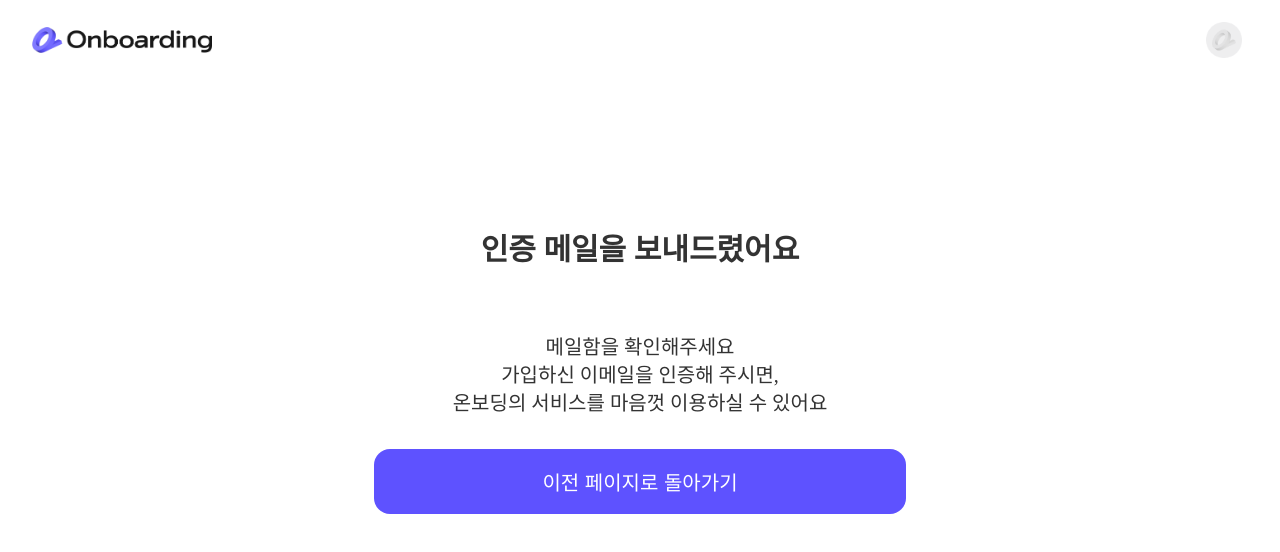
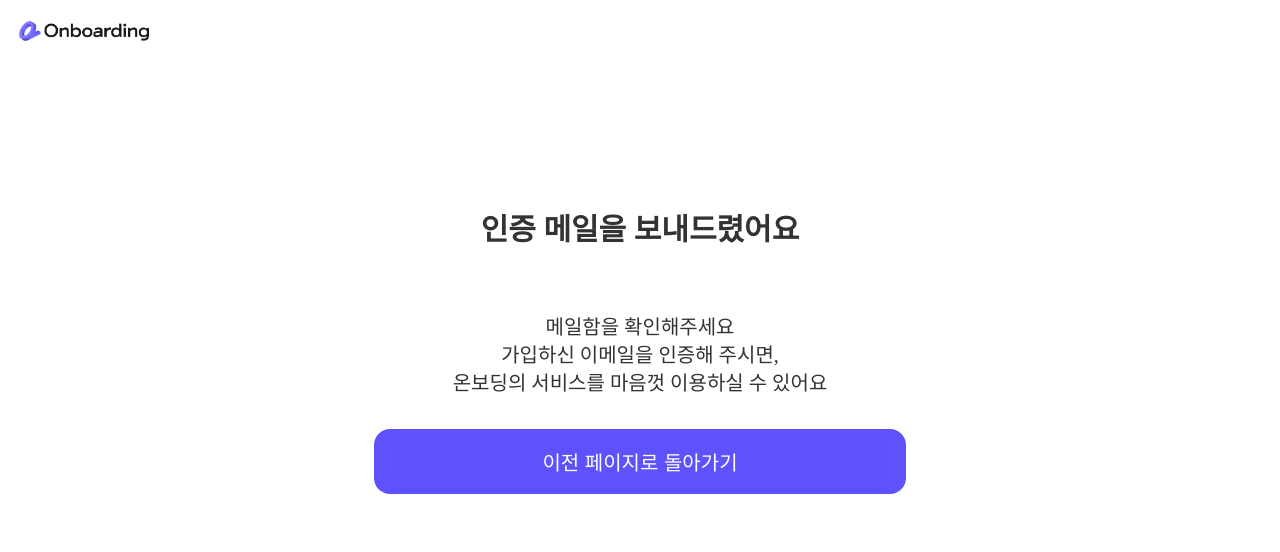
Before and after one commit to TeamLearningFlow/LearningFlow-FE, a Next.js app: page /register/emailAuth in a window 1280 px wide. Shown: the top 552 px of the page. Built offline with nearby package versions, Linux system fonts and the light colour scheme.

Commit message:
style: 인증 메일 페이지 헤더 수정

```diff
--- a/src/components/login/inputEmail.tsx
+++ b/src/components/login/inputEmail.tsx
@@ -2,7 +2,7 @@ import React, { useContext, useState } from 'react';
 import styled from 'styled-components';
 import { LoginContext } from '../../pages/context/LoginContext';
 import Image from 'next/image';
-import X from '../assets/X_red.svg';
+import X from '../../assets/X_red.svg';
 
 const Label = styled.label`
   display: block;
--- a/src/components/login/inputPw.tsx
+++ b/src/components/login/inputPw.tsx
@@ -2,8 +2,8 @@ import React, { useState, useContext } from 'react';
 import styled from 'styled-components';
 import { LoginContext } from '../../pages/context/LoginContext';
 import Image from 'next/image';
-import invisibleicon from '../assets/invisibleicon.svg';
-import visibleicon from '../assets/visibleicon.svg';
+import invisibleicon from '../../assets/invisibleicon.svg';
+import visibleicon from '../../assets/visibleicon.svg';
 
 const Label = styled.label`
   display: block;
--- a/src/components/register/signupInputPw.tsx
+++ b/src/components/register/signupInputPw.tsx
@@ -1,8 +1,8 @@
 import React, { useState, useEffect } from 'react';
 import styled from 'styled-components';
 import Image from 'next/image';
-import invisibleicon from '../assets/invisibleicon.svg';
-import visibleicon from '../assets/visibleicon.svg';
+import invisibleicon from '../../assets/invisibleicon.svg';
+import visibleicon from '../../assets/visibleicon.svg';
 import { ValidationCheck } from '../register/validation';
 
 const InputWrapper = styled.div<{
--- a/src/components/register/inputPwCheck.tsx
+++ b/src/components/register/signupinputPwCheck.tsx
@@ -75,8 +75,8 @@
 import React, { useState } from 'react';
 import styled from 'styled-components';
 import Image from 'next/image';
-import invisibleicon from '../assets/invisibleicon.svg';
-import visibleicon from '../assets/visibleicon.svg';
+import invisibleicon from '../../assets/invisibleicon.svg';
+import visibleicon from '../../assets/visibleicon.svg';
 
 const InputWrapper = styled.div<{
   isFocused: boolean;
--- /dev/null
+++ b/src/components/topLogo_dark.tsx
@@ -0,0 +1,34 @@
+import React from 'react';
+import styled from 'styled-components';
+import Image from 'next/image';
+import LogoDark from '../assets/logo_dark.png';
+
+const HeaderWrapper = styled.header`
+display: flex;
+align-items: center;
+justify-content: flex-start;
+width: 100%;
+height: 60px;
+padding: 0 1.5%;
+background-color: #ffffff;
+`;
+
+const LogoWrapper = styled.div`
+display: flex:
+align-items: center;
+margin-top: 6px;
+flex-shrink: 0;
+margin-right: auto;
+`;
+
+const DarkTopLogo: React.FC = () => {
+  return (
+    <HeaderWrapper>
+      <LogoWrapper>
+        <Image src={LogoDark} alt="header logo" width={130} height={20} />
+      </LogoWrapper>
+    </HeaderWrapper>
+  );
+};
+
+export default DarkTopLogo;
--- a/src/components/toplogo_guest.tsx
+++ /dev/null
@@ -1,43 +0,0 @@
-import React from 'react';
-import styled from 'styled-components';
-import Image from 'next/image';
-import LogoDark from '../assets/logo_dark.png';
-import Guest from '../assets/Guest.png';
-
-const LogoContainer = styled.div`
-  display: flex;
-  justify-content: space-between;
-  height: 80px;
-  align-items: center;
-`;
-
-const LogoImage = styled(Image)`
-  margin-left: 32px;
-
-  cursor: pointer;
-`;
-
-const GuestImage = styled(Image)`
-  display: flex;
-  justify-content: end;
-  width: 48px;
-  height: 48px;
-
-  padding: 6px;
-  margin-right: 32px;
-
-  cursor: pointer;
-`;
-
-const TopLogoGuest: React.FC = () => {
-  return (
-    <>
-      <LogoContainer>
-        <LogoImage src={LogoDark} alt="Dark Logo" width={180} height={26.3} />
-        <GuestImage src={Guest} alt="게스트 이미지" />
-      </LogoContainer>
-    </>
-  );
-};
-
-export default TopLogoGuest;
--- a/src/pages/login/index.tsx
+++ b/src/pages/login/index.tsx
@@ -8,7 +8,7 @@ import LeftUI from '../../components/leftUI';
 import Divider from '../../components/divider';
 import GoogleAuthButton from '../../components/googleAuthButton';
 import AuthButton from '../../components/login/authButton';
-import TopLogo from '../../components/topLogo';
+import TopLogo from '../../components/topLogo_light';
 import { LoginContext } from '../context/LoginContext';
 
 const PageContainer = styled.div`
--- a/src/pages/register/emailAuth.tsx
+++ b/src/pages/register/emailAuth.tsx
@@ -1,6 +1,6 @@
 import React, { useState } from 'react';
 import styled from 'styled-components';
-import TopLogo from '../../components/toplogo_guest';
+import DarkTopLogo from '../../components/topLogo_dark';
 // import EmailIcon from './assets/mailIcon.png';
 // import Image from 'next/image';
 import EmailAuthModal from '../modal/emailAuthModal';
@@ -18,7 +18,7 @@ const EmailAuthPage: React.FC = () => {
 
   return (
     <Container>
-      <TopLogo />
+      <DarkTopLogo />
       <PageContainer>
         <TitleContainer>인증 메일을 보내드렸어요</TitleContainer>
         <IconContainer>
--- a/src/pages/register/index.tsx
+++ b/src/pages/register/index.tsx
@@ -8,7 +8,7 @@ import GoogleAuthButton from '../../components/googleAuthButton';
 import SignupAuthButton from '../../components/register/signupAuthButton';
 import SignupInputEmail from '../../components/register/signupInputEmail';
 import SignupInputPw from '../../components/register/signupInputPw';
-import InputPwCheck from '../../components/register/inputPwCheck';
+import InputPwCheck from '../../components/register/signupinputPwCheck';
 import TopLogo from '../../components/topLogo_light';
 import EmailAuthPage from './emailAuth';
 
```
Also changed, not shown: src/components/learnHeader.tsx (added, +47 -0 lines), src/components/topLogo.tsx (deleted, +0 -47 lines), src/pages/register/privacyContracts.tsx (+9 -7 lines).
